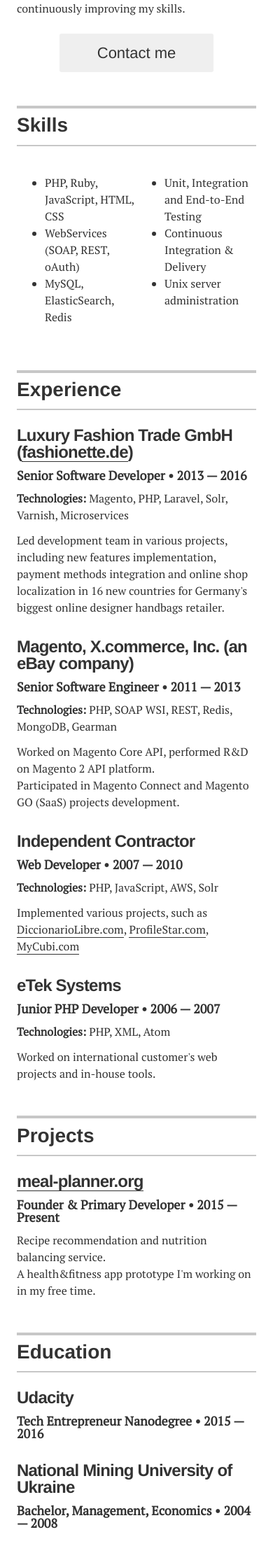
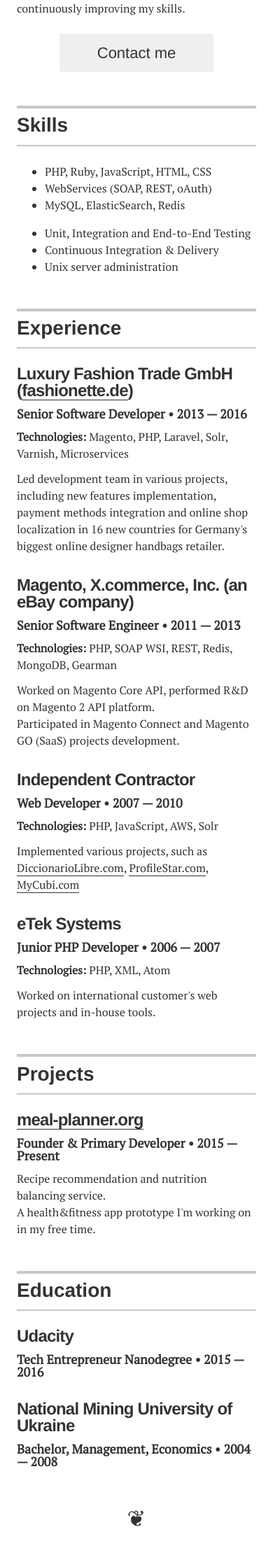
Before and after one commit to ayastreb/ayastreb.github.io, a Jekyll site: the page built from index.html, in a window 390 px wide. Shown: the part 469-2698 px from the top of the page at 70% size. Built offline with Jekyll 4.4.1, drawn with Linux system fonts in a browser that asks for light colours; some web fonts are replaced.

Commit message:
Fix skills section in mobile layout

```diff
--- a/_layouts/resume.html
+++ b/_layouts/resume.html
@@ -55,12 +55,12 @@
     </header>
 
     <div class="resume-item flex-row">
-      <ul class="resume-item-list one-half" style="width: 50%;">
+      <ul class="resume-item-list one-half-desktop">
         <li>PHP, Ruby, JavaScript, HTML, CSS</li>
         <li>WebServices (SOAP, REST, oAuth)</li>
         <li>MySQL, ElasticSearch, Redis</li>
       </ul>
-      <ul class="resume-item-list one-half" style="width: 50%;">
+      <ul class="resume-item-list one-half-desktop">
         <li>Unit, Integration and End-to-End Testing</li>
         <li>Continuous Integration & Delivery</li>
         <li>Unix server administration</li>
--- a/_sass/_layout.scss
+++ b/_sass/_layout.scss
@@ -29,10 +29,6 @@
   padding-left: $grid-gutter;
 }
 
-.flex-row {
-  display: flex;
-}
-
 // Column widths
 .one-third {
   width: 33.333333%;
@@ -62,6 +58,16 @@
   width: 80%;
 }
 
+@include media_larger_than_mobile {
+  .flex-row {
+    display: flex;
+  }
+
+  .one-half-desktop {
+    width: 50%;
+  }
+}
+
 // Single column hack
 .single-column {
   padding-right: $grid-gutter;
```
